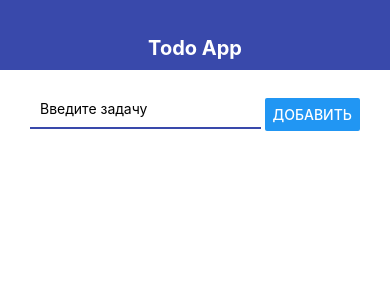
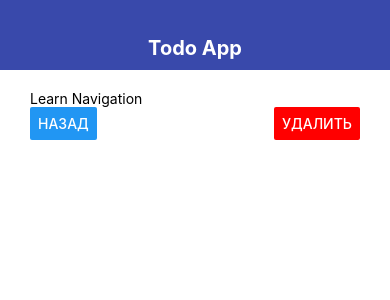
Before and after one commit to CPPtrueCoder/TodoRN, a React Native app: screen / in a window 390 px wide. Shown: the top 300 px of the page. Built offline with nearby package versions, Linux system fonts and the light colour scheme.

Commit message:
Add Navigation from list to datas of Todo

```diff
--- a/App.js
+++ b/App.js
@@ -1,12 +1,17 @@
 import {StatusBar} from 'expo-status-bar';
 import React, {useState} from 'react';
 import {StyleSheet, Text, View, FlatList} from 'react-native';
-import {Navbar} from "./src/navbar";
-import {AddTodo} from "./src/AddTodo";
-import {Todo} from "./src/Todo";
+import {Navbar} from "./src/components/navbar";
+import {MainScreen} from "./src/screens/main";
+import {TodoScreen} from "./src/screens/todoScreen";
+
 
 export default function App() {
-	const [todos, setTodos] = useState ([]);
+	const [todos, setTodos] = useState ([
+		{id:'1',title:'Learn React Native'},
+		{id:'2',title:'Learn Navigation'},
+	]);
+	const [todoId,setTodoId] = useState('2');
 
 	const addTodo = (title) => {
 		// const newTodo={
@@ -33,19 +38,23 @@ export default function App() {
 			todo.id!==id
 		))
 	};
+	let content=(
+	<MainScreen todos={todos}
+	            addTodo={addTodo}
+	            removeTodo={removeTodo}
+	            openTodo={setTodoId}
+	/>
+);
+	if(todoId){
+		const selectedTodo=todos.find(todo=>todoId===todo.id);
+		content=<TodoScreen goBack={()=>setTodoId(null)} todo={selectedTodo}/>
+	}
 
 	return (
 		<View>
 			<Navbar title='Todo App'/>
 			<View style={styles.container}>
-				<AddTodo onSubmit={addTodo}/>
-				<FlatList
-					keyExtractor={item => item.id}
-					data={todos}
-					renderItem={({item}) => (<Todo todo={item} onRemove={removeTodo}/>)
-
-					}
-				/>
+				{content}
 
 			</View>
 			<StatusBar style="auto"/>
--- a/src/Todo.js
+++ b/src/components/Todo.js
@@ -2,10 +2,10 @@ import React from 'react'
 import {Text , View,StyleSheet, TouchableOpacity} from 'react-native'
 
 
-export const Todo=({todo,onRemove})=>{
+export const Todo=({todo,onRemove,onOpen})=>{
 	return(
 		<TouchableOpacity activeOpacity={0.5}
-		                  onPress={()=>console.log('Presses', )}
+		                  onPress={()=>onOpen(todo.id)}
 		onLongPress={()=>onRemove(todo.id)}>
 		<View style={styles.todo}>
 			<Text>{todo.title}</Text>
--- /dev/null
+++ b/src/screens/main.js
@@ -0,0 +1,24 @@
+import React from 'react'
+import {FlatList, StyleSheet, View} from 'react-native'
+import {AddTodo} from "../components/AddTodo";
+import {Todo} from "../components/Todo";
+
+
+export const MainScreen = ({addTodo,todos,removeTodo,openTodo}) =>{
+	return <View>
+		<AddTodo onSubmit={addTodo}/>
+		<FlatList
+			keyExtractor={item => item.id}
+			data={todos}
+			renderItem={({item}) => (<Todo todo={item} onRemove={removeTodo}
+			                               onOpen={openTodo}/>)
+
+			}
+		/>
+	</View>
+};
+
+
+const styles = StyleSheet.create({
+
+});
--- /dev/null
+++ b/src/screens/todoScreen.js
@@ -0,0 +1,31 @@
+import React from 'react'
+import {StyleSheet,View,Text,Button} from 'react-native'
+
+
+export const TodoScreen = ({goBack,todo}) =>{
+	return <View>
+		<Text>{todo.title}</Text>
+		<View style={styles.buttonContainer}>
+			<View style={styles.buttonContains}>
+		<Button title="Назад"
+		onPress={goBack}/>
+			</View>
+			<View style={styles.buttonContains}>
+		<Button title="Удалить"
+		        color='#ff0000'
+		onPress={()=>console.log('Deleted')}/>
+			</View>
+		</View>
+	</View>
+};
+
+
+const styles = StyleSheet.create({
+buttonContainer:{
+	flexDirection:'row',
+	justifyContent:'space-between'
+},
+	buttonContains:{
+
+	}
+});
```
Also changed, not shown: src/components/AddTodo.js (renamed from src/AddTodo.js), src/components/navbar.js (renamed from src/navbar.js).
